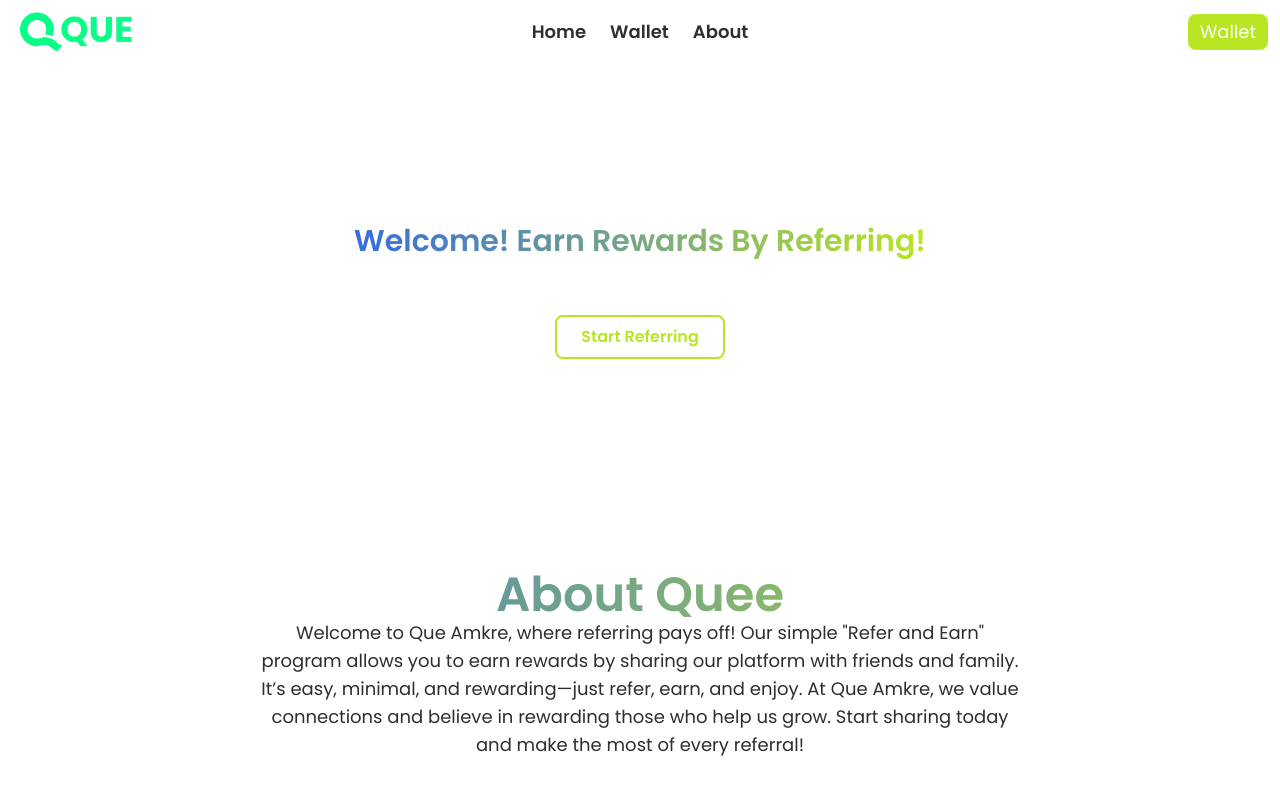
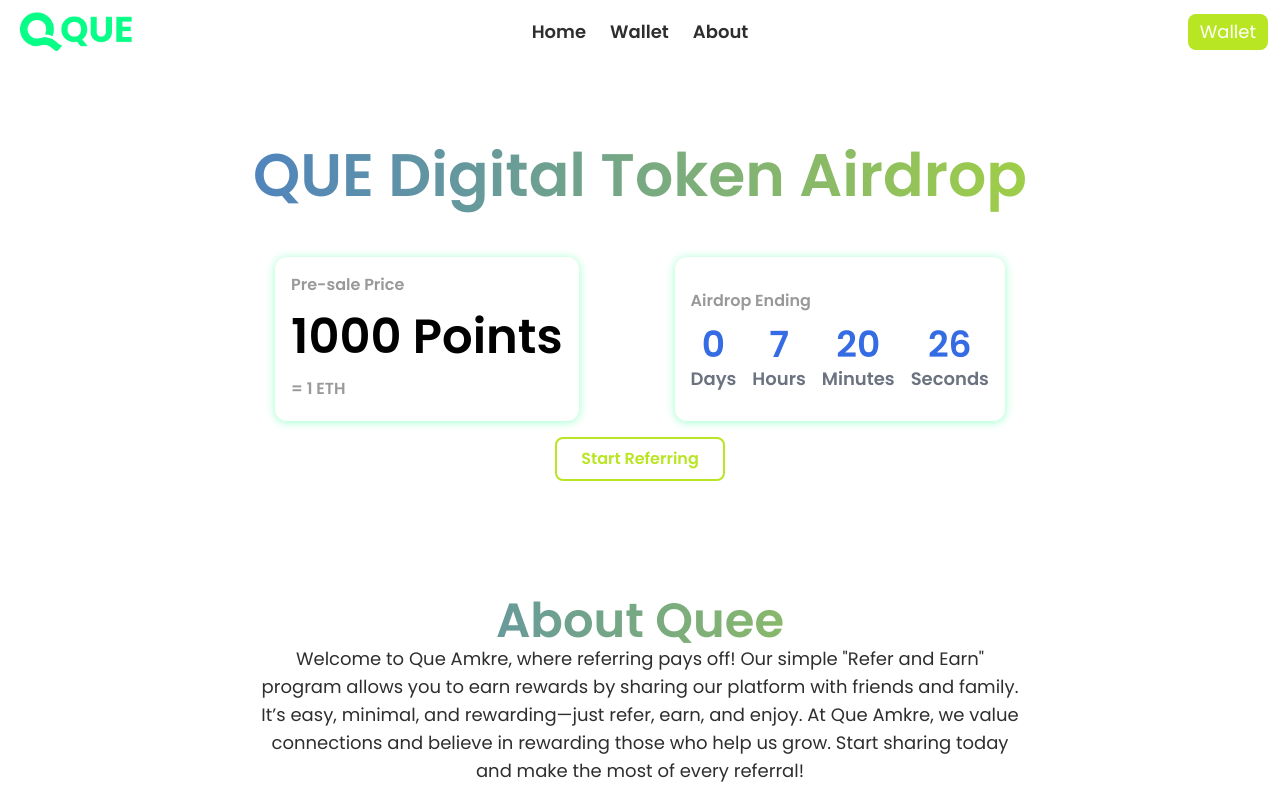
Before and after one commit to Wamiq319/MERN-Stack-Que-Crypto, a React (Vite) app in the folder Frontend/: page / in a window 1280 px wide. Shown: the top 800 px of the page. Built offline with nearby package versions, Linux system fonts and the light colour scheme.

Commit message:
Update environment variables, adjust dark gray color, and enhance Hero component with countdown functionality

```diff
--- a/Frontend/src/components/Countdown.jsx
+++ b/Frontend/src/components/Countdown.jsx
@@ -1,51 +1,165 @@
 import React, { useEffect, useState } from "react";
 
-// Countdown component to show time left in hr:min:sec format
-const Countdown = ({ timeLeft }) => {
+const Countdown = ({
+  timeLeft,
+  format = "default",
+  showText = true, // New prop to control visibility of text
+  digitColor = "text-secondaryBlue", // Default color for digits
+  textColor = "text-gray-500", // Default color for text
+  digitSize = "text-4xl", // Default size for digits
+  textSize = "text-lg", // Default size for text
+}) => {
   const [time, setTime] = useState(timeLeft);
   const [isExpired, setIsExpired] = useState(false);
 
   useEffect(() => {
-    // If there's no time left, stop the countdown
     if (time <= 0) {
       setIsExpired(true);
       return;
     }
 
-    // Update the countdown every second
     const intervalId = setInterval(() => {
       setTime((prevTime) => prevTime - 1000); // Decrease by 1 second
     }, 1000);
 
-    // Cleanup the interval on component unmount
     return () => clearInterval(intervalId);
   }, [time]);
 
-  // Function to format time in hr:min:sec format
+  // Function to format time based on the specified format
   const formatTime = (ms) => {
-    const hours = String(Math.floor(ms / (1000 * 60 * 60))).padStart(2, "0");
-    const minutes = String(
-      Math.floor((ms % (1000 * 60 * 60)) / (1000 * 60))
-    ).padStart(2, "0");
-    const seconds = String(Math.floor((ms % (1000 * 60)) / 1000)).padStart(
-      2,
-      "0"
-    );
-    return `${hours}:${minutes}:${seconds}`;
+    const seconds = Math.floor((ms / 1000) % 60);
+    const minutes = Math.floor((ms / (1000 * 60)) % 60);
+    const hours = Math.floor((ms / (1000 * 60 * 60)) % 24);
+    const days = Math.floor(ms / (1000 * 60 * 60 * 24));
+    const months = Math.floor(days / 30); // Approximate months
+
+    return { days, hours, minutes, seconds, months };
+  };
+
+  const { days, hours, minutes, seconds, months } = formatTime(time);
+
+  // Render based on format
+  const renderCountdown = () => {
+    switch (format) {
+      case "monthly":
+        return (
+          <>
+            <span className="flex flex-col items-center">
+              <h1 className={`${digitColor} ${digitSize}`}>{months}</h1>
+              {showText && (
+                <h1 className={`${textColor} ${textSize}`}>Months</h1>
+              )}
+            </span>
+            <span className="flex flex-col items-center">
+              <h1 className={`${digitColor} ${digitSize}`}>{days}</h1>
+              {showText && <h1 className={`${textColor} ${textSize}`}>Days</h1>}
+            </span>
+            <span className="flex flex-col items-center">
+              <h1 className={`${digitColor} ${digitSize}`}>{hours}</h1>
+              {showText && (
+                <h1 className={`${textColor} ${textSize}`}>Hours</h1>
+              )}
+            </span>
+            <span className="flex flex-col items-center">
+              <h1 className={`${digitColor} ${digitSize}`}>{minutes}</h1>
+              {showText && (
+                <h1 className={`${textColor} ${textSize}`}>Minutes</h1>
+              )}
+            </span>
+            <span className="flex flex-col items-center">
+              <h1 className={`${digitColor} ${digitSize}`}>{seconds}</h1>
+              {showText && (
+                <h1 className={`${textColor} ${textSize}`}>Seconds</h1>
+              )}
+            </span>
+          </>
+        );
+      case "day":
+        return (
+          <>
+            <span className="flex flex-col items-center">
+              <h1 className={`${digitColor} ${digitSize}`}>{days}</h1>
+              {showText && <h1 className={`${textColor} ${textSize}`}>Days</h1>}
+            </span>
+            <span className="flex flex-col items-center">
+              <h1 className={`${digitColor} ${digitSize}`}>{hours}</h1>
+              {showText && (
+                <h1 className={`${textColor} ${textSize}`}>Hours</h1>
+              )}
+            </span>
+            <span className="flex flex-col items-center">
+              <h1 className={`${digitColor} ${digitSize}`}>{minutes}</h1>
+              {showText && (
+                <h1 className={`${textColor} ${textSize}`}>Minutes</h1>
+              )}
+            </span>
+            <span className="flex flex-col items-center">
+              <h1 className={`${digitColor} ${digitSize}`}>{seconds}</h1>
+              {showText && (
+                <h1 className={`${textColor} ${textSize}`}>Seconds</h1>
+              )}
+            </span>
+          </>
+        );
+      case "hour":
+        return (
+          <>
+            <span className="flex flex-col items-center">
+              <h1 className={`${digitColor} ${digitSize}`}>{hours}</h1>
+              {showText && (
+                <h1 className={`${textColor} ${textSize}`}>Hours</h1>
+              )}
+            </span>
+            <span className="flex flex-col items-center">
+              <h1 className={`${digitColor} ${digitSize}`}>{minutes}</h1>
+              {showText && (
+                <h1 className={`${textColor} ${textSize}`}>Minutes</h1>
+              )}
+            </span>
+            <span className="flex flex-col items-center">
+              <h1 className={`${digitColor} ${digitSize}`}>{seconds}</h1>
+              {showText && (
+                <h1 className={`${textColor} ${textSize}`}>Seconds</h1>
+              )}
+            </span>
+          </>
+        );
+      default:
+        return (
+          <>
+            <span className="flex flex-col items-center">
+              <h1 className={`${digitColor} ${digitSize}`}>{days}</h1>
+              {showText && <h1 className={`${textColor} ${textSize}`}>Days</h1>}
+            </span>
+            <span className="flex flex-col items-center">
+              <h1 className={`${digitColor} ${digitSize}`}>{hours}</h1>
+              {showText && (
+                <h1 className={`${textColor} ${textSize}`}>Hours</h1>
+              )}
+            </span>
+            <span className="flex flex-col items-center">
+              <h1 className={`${digitColor} ${digitSize}`}>{minutes}</h1>
+              {showText && (
+                <h1 className={`${textColor} ${textSize}`}>Minutes</h1>
+              )}
+            </span>
+            <span className="flex flex-col items-center">
+              <h1 className={`${digitColor} ${digitSize}`}>{seconds}</h1>
+              {showText && (
+                <h1 className={`${textColor} ${textSize}`}>Seconds</h1>
+              )}
+            </span>
+          </>
+        );
+    }
   };
 
   return (
-    <div className="countdown">
+    <div className="countdown flex space-x-4">
       {!isExpired ? (
-        <p
-          className="text-lg flex md:space-x-2 space-x-0
-        "
-        >
-          <p className="text-textBlack font-bold md:block hidden">Claim in:</p>
-          <p className="text-primaryGreen ">{formatTime(time)}</p>
-        </p>
+        <div className="flex space-x-4">{renderCountdown()}</div>
       ) : (
-        <p className="text-lg text-black">Time's up!</p>
+        <p className={`${digitColor} ${digitSize}`}>00:00:00</p>
       )}
     </div>
   );
--- a/Frontend/src/components/Hero.jsx
+++ b/Frontend/src/components/Hero.jsx
@@ -1,43 +1,78 @@
-import React from "react";
+import React, { useState, useEffect } from "react";
+import Countdown from "./Countdown";
 
 const Hero = () => {
-  // Function to check if today is the 1st of the month
+  // Step 1: Initialize state for time left until the next 1st of the month
+  const [timeLeft, setTimeLeft] = useState(null);
+
+  // Step 2: Function to check if today is the 1st of the month
   const isFirstOfMonth = () => {
     const today = new Date();
     return today.getDate() === 1;
   };
 
-  // Function to calculate time left until the next 1st of the month
+  // Step 3: Function to calculate time left until the next 1st of the month
   const timeLeftUntilNextFirst = () => {
     const today = new Date();
-    let nextFirst = new Date(today.getFullYear(), today.getMonth() + 1, 1); // Next 1st of the month
-    return nextFirst - today; // Time difference in milliseconds
+    let nextFirst = new Date(today.getFullYear(), today.getMonth() + 1, 1);
+    return nextFirst - today;
   };
 
+  // Step 4: Update state for time left if today is not the 1st of the month
+  useEffect(() => {
+    if (!isFirstOfMonth()) {
+      setTimeLeft(timeLeftUntilNextFirst());
+    }
+  }, []);
+
   return (
-    <div className="header finisher-header w-full z-10 md:py-40 py-20 overflow-hidden">
-      <div className="w-full h-full flex flex-col justify-center items-center space-y-8 overflow-hidden">
+    <div className="header w-full z-10 md:py-16 py-8 overflow-hidden">
       <div className="text-center px-15">
-          <h1 className="md:text-3xl text-xl font-semibold leading-tight text-transparent bg-clip-text bg-gradient-to-r from-secondaryBlue  to-primaryGreen">
-            Welcome! Earn Rewards  By Referring!
+        {/* Header */}
+        <h1 className="md:text-6xl text-xl font-semibold leading-normal md:leading-relaxed text-transparent bg-clip-text bg-gradient-to-r from-secondaryBlue to-primaryGreen">
+          QUE Digital Token Airdrop
         </h1>
 
+        <div className="flex justify-center  md:gap-24 gap-1 mt-8">
+          {/* Pre-sale Price Section - Hidden on Mobile */}
+          <div
+            style={{ boxShadow: "0 1px 10px rgba(7, 255, 130, 0.4)" }}
+            className="inline-block bg-white p-4 rounded-xl shadow-md text-left text-lg font-semibold text-darkGray py-4 md:block hidden space-y-4"
+          >
+            <p className="text-sm md:text-base">Pre-sale Price</p>
+            <h3 className="text-3x md:text-5xl my-3 text-black">1000 Points</h3>
+            <p className="text-sm md:text-base">= 1 ETH</p>
+          </div>
 
+          {/* Monthly / Countdown */}
+
+          <div
+            style={{ boxShadow: "0 1px 10px rgba(7, 255, 130, 0.4)" }}
+            className="inline-block   bg-white p-4 rounded-xl shadow-md text-left text-lg font-semibold text-darkGray py-4 md:block  space-y-4"
+          >
             {/* Conditional Rendering */}
             {isFirstOfMonth() ? (
-            <button className="mt-4 md:px-6 md:py-2 px-3 py-1 rounded-lg text-primaryGreen font-semibold border-white bg-white">
-              Daily Claim
+              <button className="mt-4 md:px-6 md:py-2 px-3 py-1 rounded-lg text-primaryGreen font-semibold border-white bg-white text-sm md:text-base">
+                Not Available
               </button>
             ) : (
-            <div className="mt-4 text-white font-semibold">
-              Time left to next 1st of the month: {timeLeftUntilNextFirst()} ms
+              <div className="mt-4  font-semibold text-sm md:text-base text-darkGray">
+                <p className="text-sm md:text-base ">Airdrop Ending</p>
+                <h3 className="text-3xl md:text-5xl my-3 text-secondaryBlue">
+                  <Countdown
+                    timeLeft={timeLeftUntilNextFirst()}
+                    format="days"
+                  />
+                </h3>
               </div>
             )}
+          </div>
+        </div>
 
+        {/* Start Referring Button */}
         <button className="mt-4 md:px-6 md:py-2 px-3 py-1 rounded-lg text-primaryGreen font-semibold border-2 border-primaryGreen bg-white">
           <a href="#Wallet">Start Referring</a>
         </button>
-        </div>
       </div>
     </div>
   );
--- a/Frontend/src/components/Wallet.jsx
+++ b/Frontend/src/components/Wallet.jsx
@@ -268,7 +268,14 @@ const Wallet = () => {
                     </button>
                   </div>
                 ) : (
-                  <Countdown timeLeft={userDetails.canClaimToday} />
+                  <p className="  flex md:space-x-2 space-x-0">
+                    <Countdown
+                      format="hour"
+                      textSize="text-sm"
+                      digitSize="text-xl font-semibold"
+                      timeLeft={userDetails.canClaimToday}
+                    />
+                  </p>
                 )}
               </div>
             </div>
--- a/Frontend/tailwind.config.js
+++ b/Frontend/tailwind.config.js
@@ -11,7 +11,7 @@ module.exports = {
         secondaryBlue: "#366ce3", //Custom blue color
         darkGreen: "#008037", // Custom dark green color
         white: "#FFFFFF", // White (already default in Tailwind)
-        darkGray: "#808080", // Custom dark gray color
+        darkGray: "#999999", // Custom dark gray color
         textBlack: "#2d2e2d", // Custom text black color
       },
       fontFamily: {
```
Also changed, not shown: 1 other file (tests, documents, lock files or other folders). Lines whose indentation alone changed are shown as unchanged.
